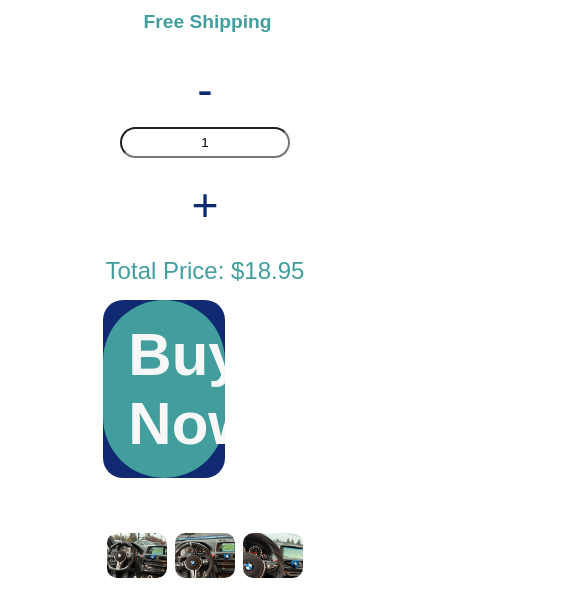
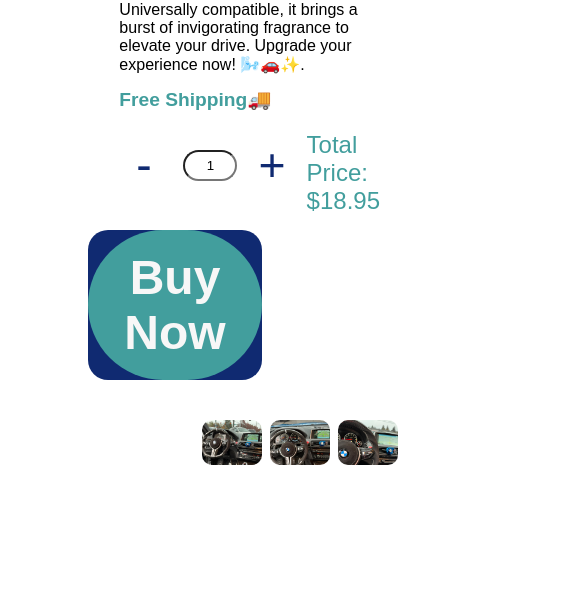
Before and after one commit to HaithamQabban/Car-Couture, a plain HTML site: page index.html in a window 390 px wide. Shown: the part 831-1424 px from the top of the page, 585 px wide, since content can reach past the window. After the commit the page ends 1326 px from the top, so only its background shows below. Drawn offline with Linux system fonts and the light colour scheme.

Commit message:
Update index.html

```diff
--- a/index.html
+++ b/index.html
@@ -19,7 +19,6 @@
             text-align: center;
             padding: 20px;
             font-size: 3em;
-
         }
 
         section {
@@ -34,32 +33,35 @@
         article {
             background-color: #ffffff00;
             padding: 100px;
-            margin-left: 20px; /* Adjusted margin for better spacing on smaller screens */
+            margin-left: 100px;
             text-align: center;
             max-width: unset;
             position: center;
             display: flex;
-            flex-direction: column; /* Adjusted direction for better stacking on smaller screens */
-            align-items: center; /* Adjusted alignment for better centering on smaller screens */
+            flex-direction: row;
+            align-items: flex-start;
         }
 
         img {
-            max-width: 100%; /* Make images responsive */
+            max-width: 55%;
+            height: auto;
             margin-bottom: 10px;
+            margin-right: 20px;
             border-radius: 10px;
         }
 
         .thumbnail-container {
             display: flex;
-            justify-content: center; /* Center thumbnails on smaller screens */
-            align-items: center;
+            justify-content: flex-start;
+            align-items: flex-end;
             position: absolute;
-            bottom: 0;
-            margin-bottom: 15px; /* Increased margin for better spacing on smaller screens */
+            bottom: -1px;
+            left: 210px;
+            margin-bottom: 30px;
         }
 
         .thumbnail {
-            width: 40px; /* Adjust thumbnail size for smaller screens */
+            width: 120px;
             height: auto;
             margin: 0 4px;
             cursor: pointer;
@@ -72,7 +74,8 @@
         }
 
         .product-details {
-            text-align: center;
+            flex-grow: 1;
+            text-align: left;
             display: flex;
             flex-direction: column;
             margin: auto;
@@ -84,31 +87,34 @@
         }
 
         h2 {
-            font-size: 2.5em; /* Adjust heading size for smaller screens */
+            font-size: 3.5em;
         }
 
         .product-info {
             margin-top: 30px;
+            margin-left: 15px;
         }
 
         .quantity {
             display: flex;
-            flex-direction: column; /* Adjusted direction for better stacking on smaller screens */
             align-items: center;
             margin-top: 15px;
+            margin: auto;
+            margin-left: 110px;
         }
 
         .quantity input {
-            width: 80%; /* Adjust input width for smaller screens */
+            width: 40px;
             height: 25px;
             text-align: center;
             margin: 0 5px;
             border-radius: 20px;
-            margin-bottom: 10px; /* Adjusted margin for better spacing on smaller screens */
+            margin-right: 100px;
         }
 
         .quantity button {
             padding: 10px 20px;
+            margin-left: -100px;
             font-size: 2.9em;
             border-radius: 10px;
             background-color: #ffffff;
@@ -128,16 +134,18 @@
         }
 
         button.buy-now-btn {
-            width: 80%;
-            margin-top: 15px;
-            padding: 15px 20px;
-            font-size: 1.5em;
+            align-self: center;
+            margin-top: 45px;
+            margin-right: 140px;
+            padding: 15px 50px;
+            font-size: 1.9em;
             border-radius: 20px;
             background-color: #102a71;
             color: #f7f7f7;
             border: none;
             cursor: pointer;
-            transition: background-color 0.5s cubic-bezier(0.47, 1.64, 0.41, 0.8), color 0.5s cubic-bezier(0.47, 1.64, 0.41, 0.8);
+            transition: background-color 0.5s cubic-bezier(0.47, 1.64, 0.41, 0.8),
+                color 0.5s cubic-bezier(0.47, 1.64, 0.41, 0.8);
             position: relative;
             overflow: hidden;
             z-index: 1;
@@ -182,7 +190,7 @@
         }
 
         #total-price {
-            margin-top: 15px;
+            margin-top: 1px;
             font-size: 1.5em;
             color: #429E9D;
             margin-left: auto;
@@ -192,34 +200,54 @@
             color: #429E9D;
             font-weight: bold;
             font-size: 1.2em;
-            text-align: center;
+            text-align: left;
             margin-top: 14px;
             margin-right: 15px;
         }
 
-        @media (max-width: 768px) {
+        @media (max-width: 500px) {
+            article {
+                flex-direction: column;
+                align-items: left;
+            }
+
             img {
-                max-width: 200%; /* Adjust image size for smaller screens */
+                max-width: 200%;
+                margin-right: 100px;
             }
 
             .thumbnail-container {
-                margin-top: 15px; /* Adjust margin for better spacing on smaller screens */
+                justify-content: center;
+                bottom: 0;
+                margin-top: 15px;
             }
 
             .thumbnail {
-                width: 60px; /* Adjust thumbnail size for smaller screens */
+                width: 60px;
             }
 
-            .quantity {
-                margin-left: 0; /* Adjust margin for better spacing on smaller screens */
+            .product-details {
+                margin-top: 15px;
+            }
+
+            h2 {
+                font-size: 2em;
+            }
+
+            .quantity input,
+            .quantity button {
+                width: 60%;
             }
 
             button.buy-now-btn {
                 width: 60%;
-                margin-right: 0; /* Adjust margin for better spacing on smaller screens */
+                margin-top: 15px;
+                padding: 15px 20px;
+                font-size: 1.5em;
             }
 
             #total-price {
+                margin-top: 15px;
                 margin-left: 0;
             }
 
@@ -246,7 +274,7 @@
                 <div class="product-info">
                     <p>
                         Transform any car into a fresh haven with our versatile car freshener! Universally compatible, it brings a burst of invigorating fragrance to elevate your drive. Upgrade your experience now! 🌬️🚗✨.</p>
-                    <p class="free-shipping">Free Shipping</p>
+                    <p class="free-shipping">Free Shipping🚚</p>
                 </div>
                 <div class="quantity">
                     <button class="btn minus-btn disabled" type="button" disabled="disabled">-</button>
```
